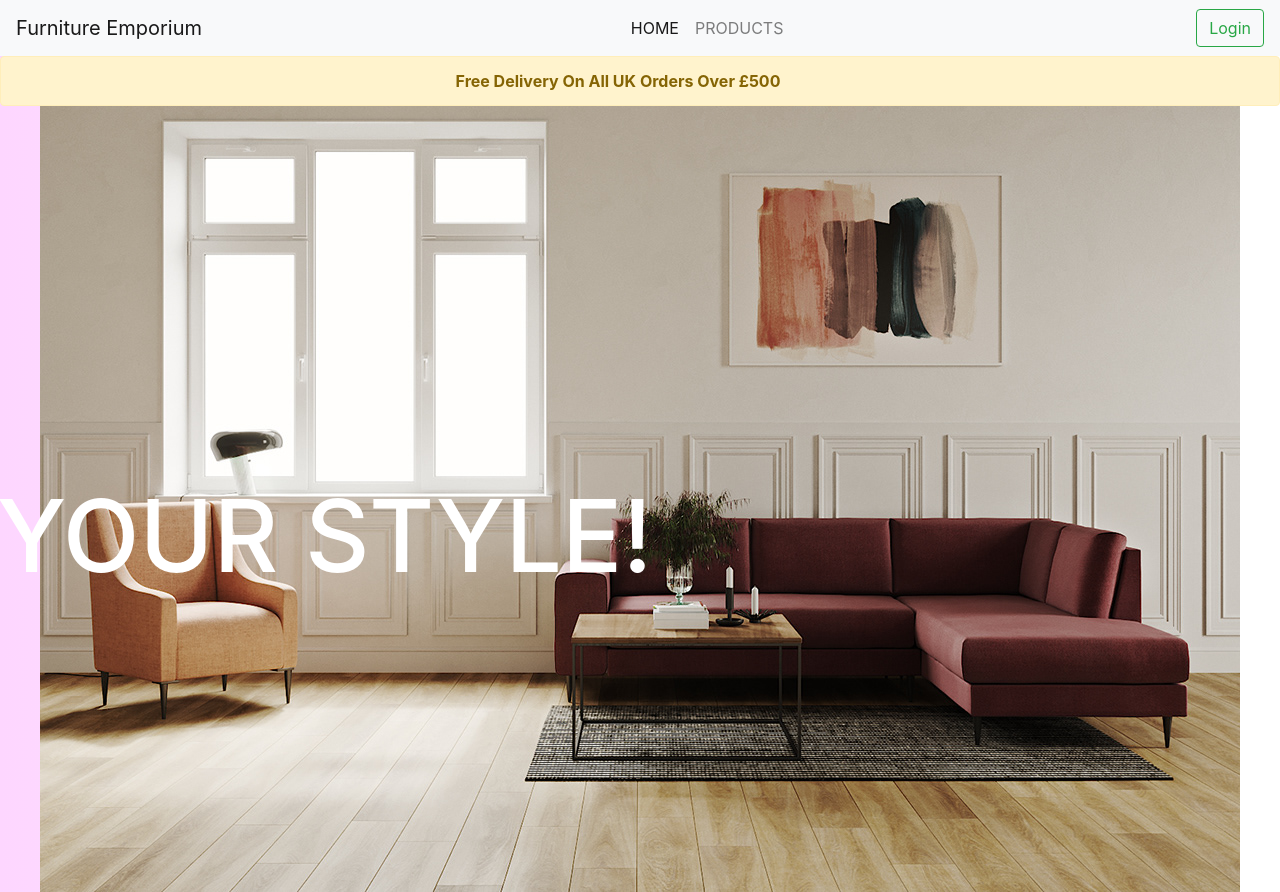
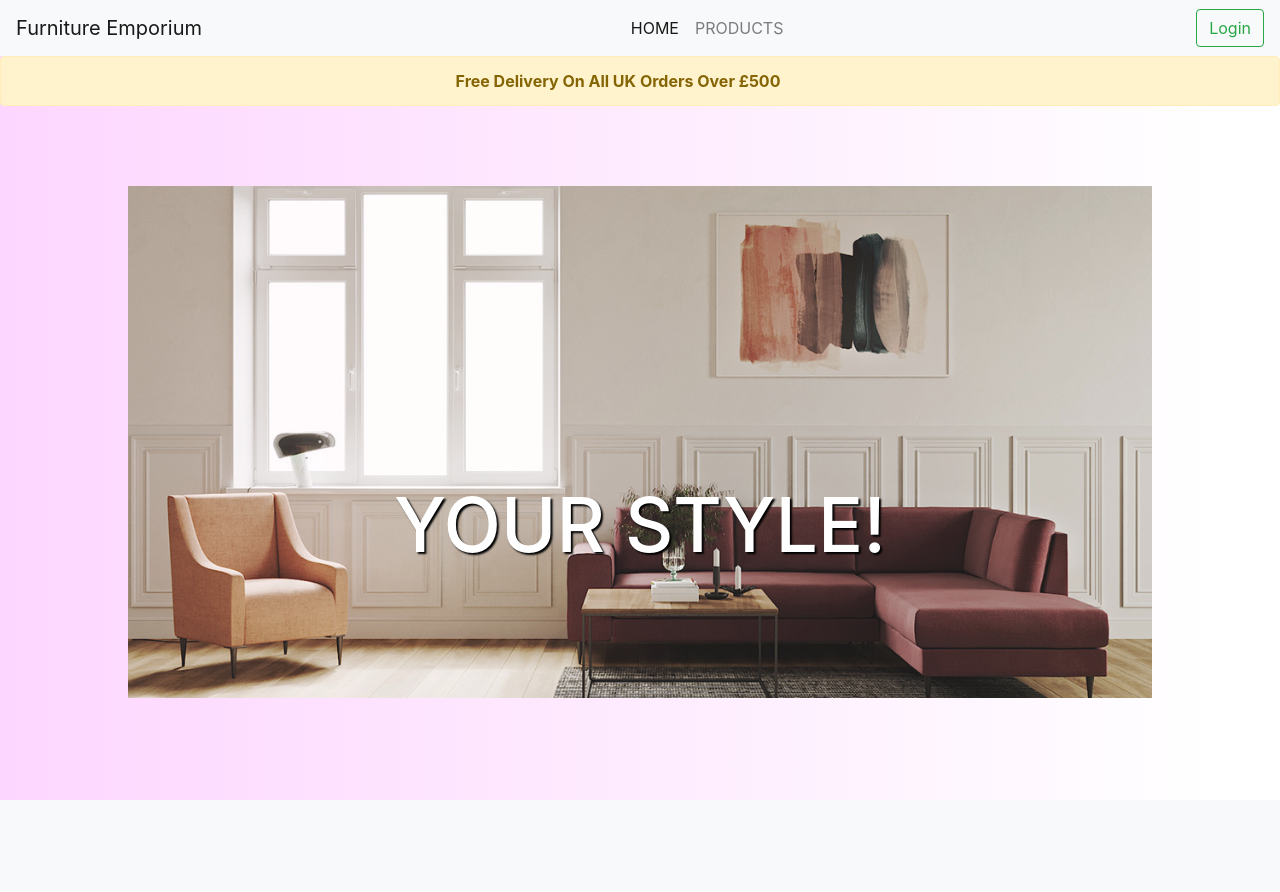
Before and after one commit to RyanRasi/Furniture-Company-Website, a PHP site: page /Lecture5/ in a window 1280 px wide. After the commit the page ends 800 px from the top, so only its background shows below. Run offline with PHP 8.4, Linux system fonts and the light colour scheme; some libraries are stand-ins or nearby versions.

Commit message:
custom CSS altered

```diff
--- a/styles/index.css
+++ b/styles/index.css
@@ -2,16 +2,6 @@
     margin: 0;
     padding: 0;
     box-sizing: border-box;
-}
-
-.slider {
-    position: absolute;
-    top: 0;
-    left: 0;
-    width: 100%;
-    height: 100vh;
-
-    z-index: -1;
 }
 
 section {
@@ -21,35 +11,17 @@
     align-items: center;
 }
 
-.containerSlide {
-    height: 60%;
-    width: 100%;
-    position: relative;
-}
-
-.containerSlide img {
-    width: 100%;
-    height: 100%;
+img {
+    width: 80%;
+    height: 80%;
     object-fit: cover;
+    opacity: 0.9;
 }
 
 .headline {
     position: absolute;
-    top: 70%;
-    left: 10%;
-    font-size: 100px;
-    transform: translate(-20%, -70%);
+    font-size: 75px;
     color: white;
-    z-index: 3;
+    text-shadow: 2px 2px 2px black;
+    top: 60%;
 }
-
-.containerSlide::after {
-    content: "";
-    background: black;
-    width: 100%;
-    height: 100%;
-    position: absolute;
-    left: 0;
-    opacity: 0.3;
-    top: 0;
-}
```
